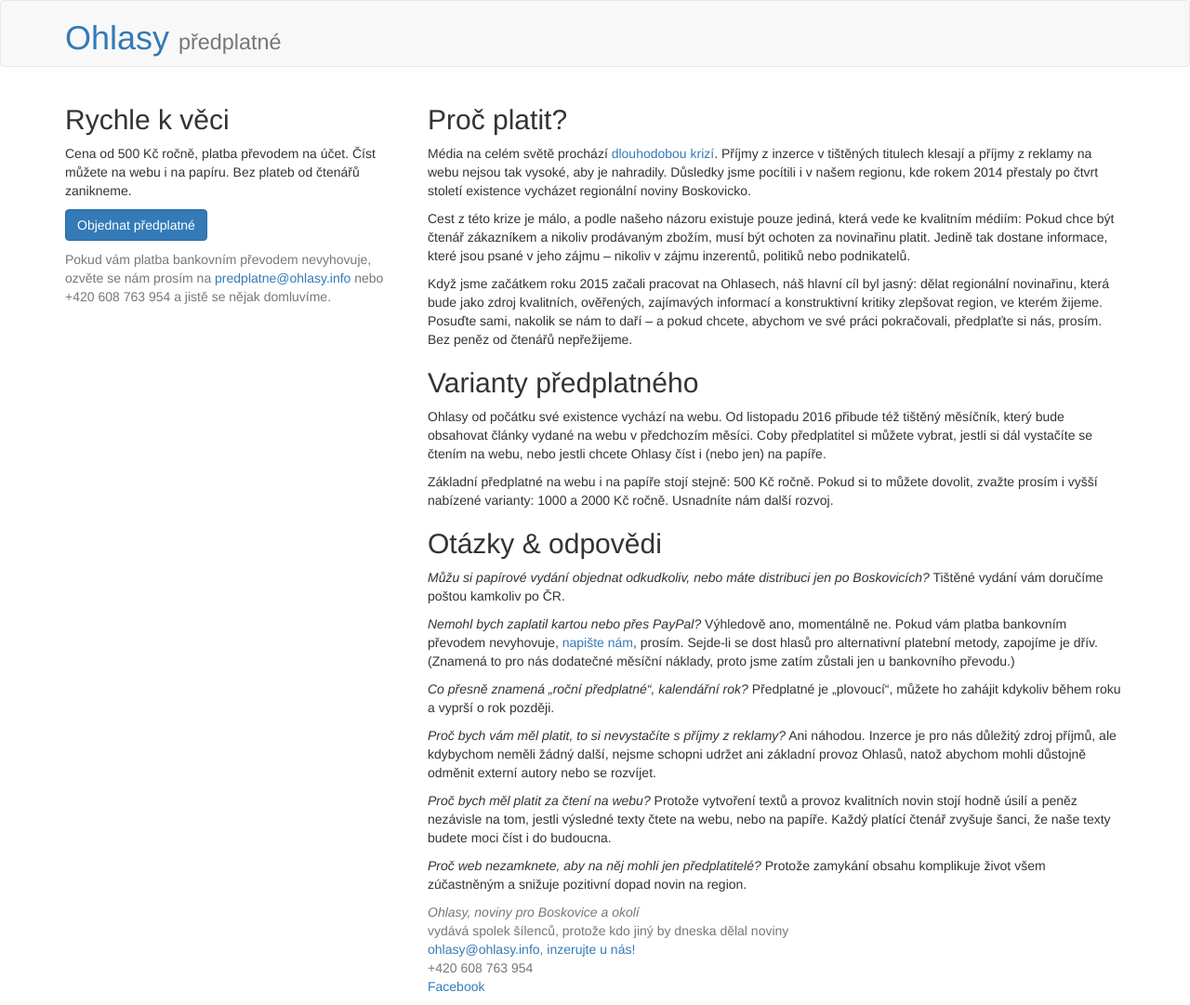
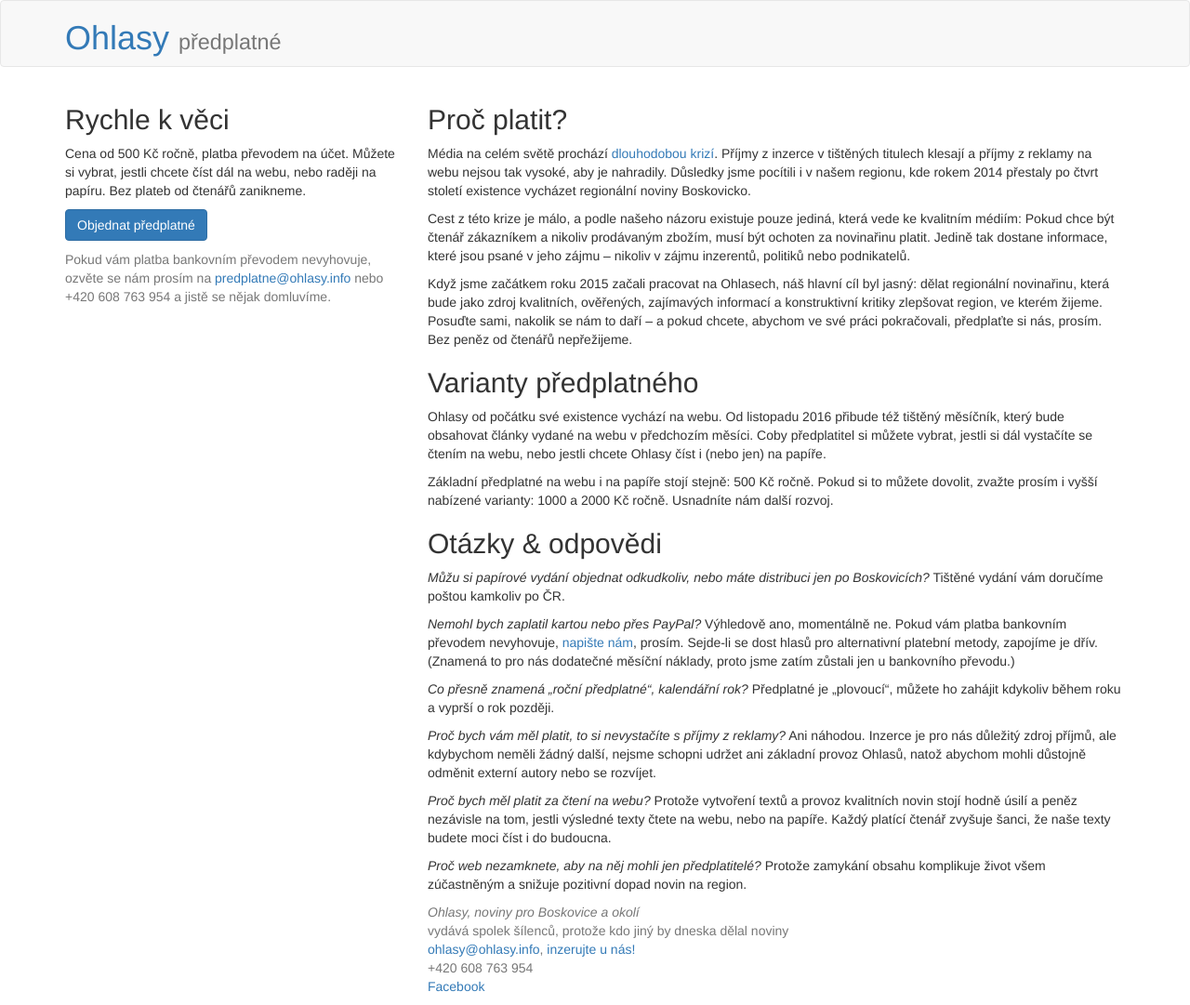
Before and after one commit to Ohlasy/predplatne, a Jekyll site: the page built from index.html, in a window 1280 px wide. Shown: the whole page at 93% size. Built offline with Jekyll 4.4.1, drawn with Linux system fonts in a browser that asks for light colours; a style sheet for code colours, icons or effects is not loaded.

Commit message:
Upřesnil jsem text ohledně výběru mezi webem a printem

```diff
--- a/index.html
+++ b/index.html
@@ -6,8 +6,9 @@ layout: main
     <div class="col-md-4 col-sm-12">
         <h2>Rychle k věci</h2>
 
-        <p>Cena od 500 Kč ročně, platba převodem na účet. Číst můžete na webu
-        i na papíru. Bez plateb od čtenářů zanikneme.</p>
+        <p>Cena od 500 Kč ročně, platba převodem na účet. Můžete si vybrat,
+        jestli chcete číst dál na webu, nebo raději na papíru. Bez plateb
+        od čtenářů zanikneme.</p>
 
         <p><a href="http://bit.ly/predplatne-ohlasu" class="btn btn-primary">Objednat předplatné</a></p>
 
```
